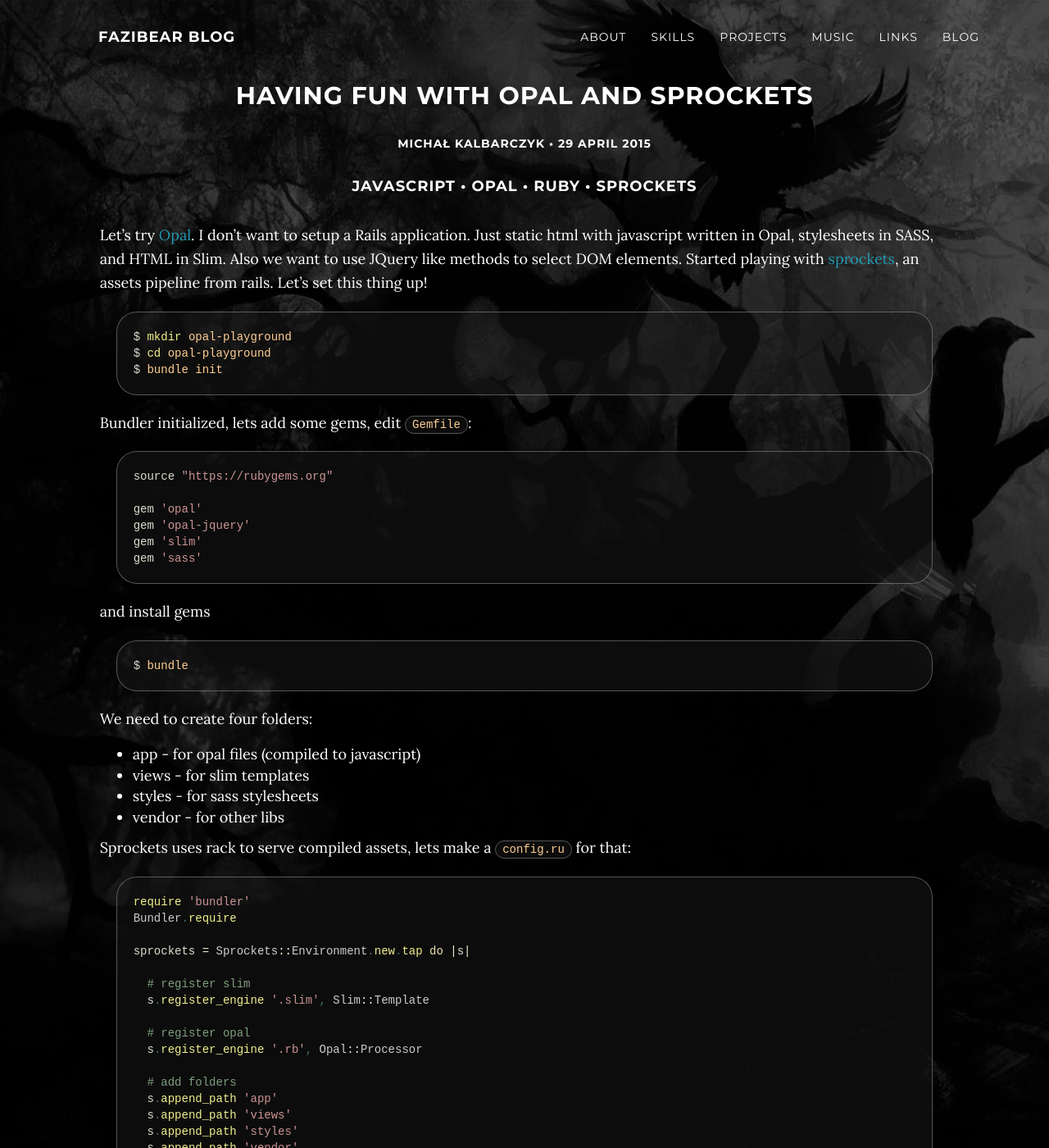
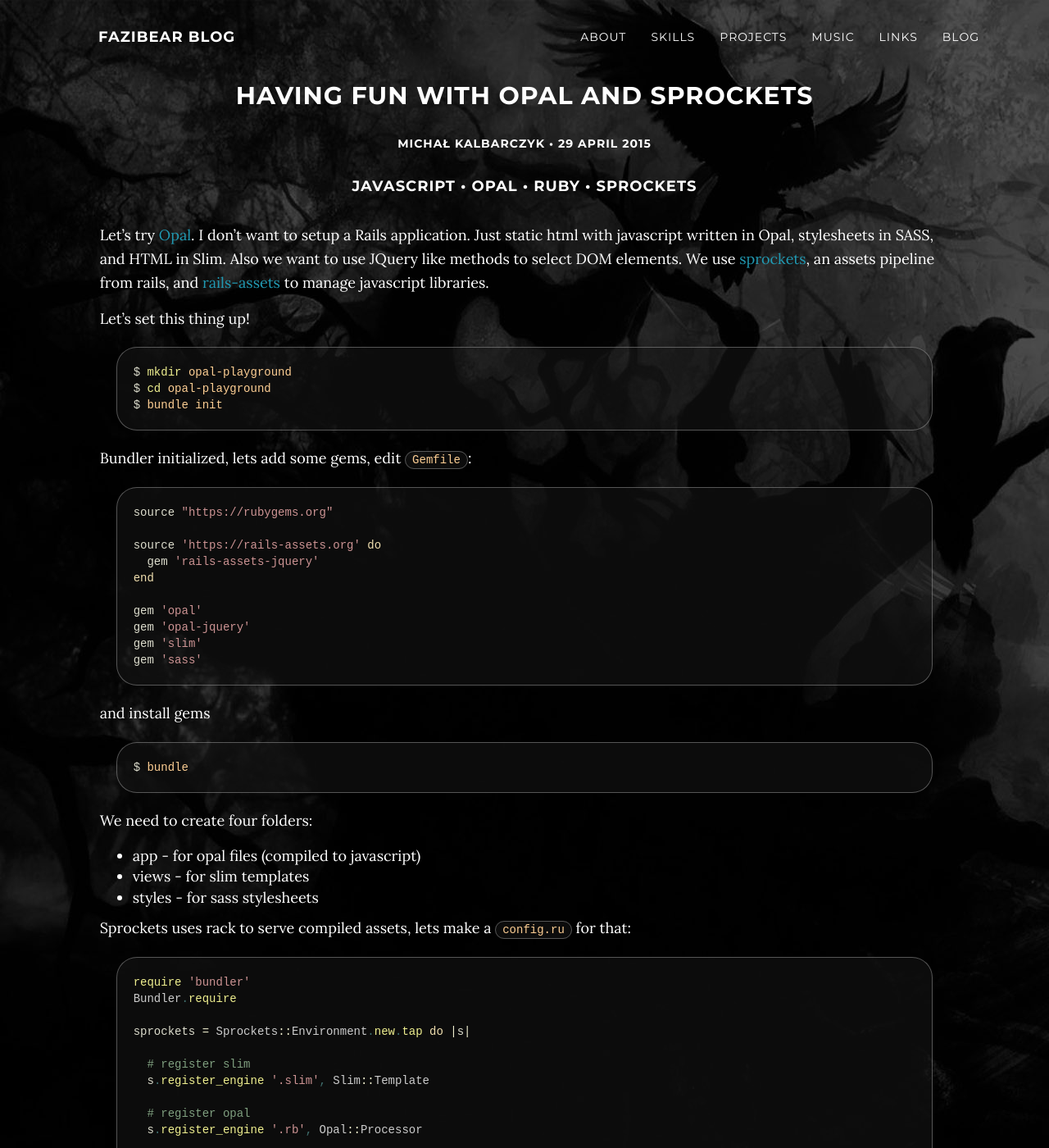
Before and after one commit to fazibear/fazibear.github.io, a Jekyll site: the page built from _posts/2015-04-29-having-fun-with-opal-and-sprockets.md, in a window 1280 px wide and 1400 px high. Shown: the whole window at 82% size. Built offline with Jekyll 4.4.1, drawn with Linux system fonts in a browser that asks for light colours; some web fonts are replaced; Markdown is read by kramdown in place of the engine named in the settings; comment, search, counter and statistics services are not loaded; some of the changed text lies outside the part shown.

Commit message:
use rails-assets instead of downloading jquery

````diff
--- a/_posts/2015-04-29-having-fun-with-opal-and-sprockets.md
+++ b/_posts/2015-04-29-having-fun-with-opal-and-sprockets.md
@@ -9,7 +9,8 @@ tags:
 ---
 
 Let's try [Opal](http://opalrb.org). I don't want to setup a Rails application. Just static html with javascript written in Opal, stylesheets in SASS, and HTML in Slim. Also we want to use JQuery like methods to select DOM elements.
-Started playing with [sprockets](https://github.com/sstephenson/sprockets), an assets pipeline from rails.
+We use [sprockets](https://github.com/sstephenson/sprockets), an assets pipeline from rails, and [rails-assets](https://rails-assets.org) to manage javascript libraries.
+
 Let's set this thing up!
 
 ```sh
@@ -22,6 +23,10 @@ Bundler initialized, lets add some gems, edit `Gemfile`:
 
 ```ruby
 source "https://rubygems.org"
+
+source 'https://rails-assets.org' do
+  gem 'rails-assets-jquery'
+end
 
 gem 'opal'
 gem 'opal-jquery'
@@ -40,7 +45,6 @@ We need to create four folders:
  - app - for opal files (compiled to javascript)
  - views - for slim templates
  - styles - for sass stylesheets
- - vendor - for other libs
 
 Sprockets uses rack to serve compiled assets, lets make a `config.ru` for that:
 
@@ -60,10 +64,14 @@ sprockets = Sprockets::Environment.new.tap do |s|
   s.append_path 'app'
   s.append_path 'views'
   s.append_path 'styles'
-  s.append_path 'vendor'
 
-  # add path to opal gems
+  # add paths from opal
   Opal.paths.each do |p|
+    s.append_path p
+  end
+
+  # add paths from rails-assets
+  RailsAssets.load_paths.each do |p|
     s.append_path p
   end
 end
@@ -97,17 +105,11 @@ body h2
   color: red
 ```
 
-We need an JQuery. Download it to `vendor`:
-
-```sh
-$ curl http://code.jquery.com/jquery-1.11.2.min.js -o vendor/jquery.min.js
-```
-
 Finally we can create ruby (opal) file `app/app.js.rb`:
 
 ```ruby
 # use sprockets directive to include jquery
-#= require 'jquery.min'
+#= require 'jquery'
 
 require 'opal'
 require 'opal-jquery'
````
